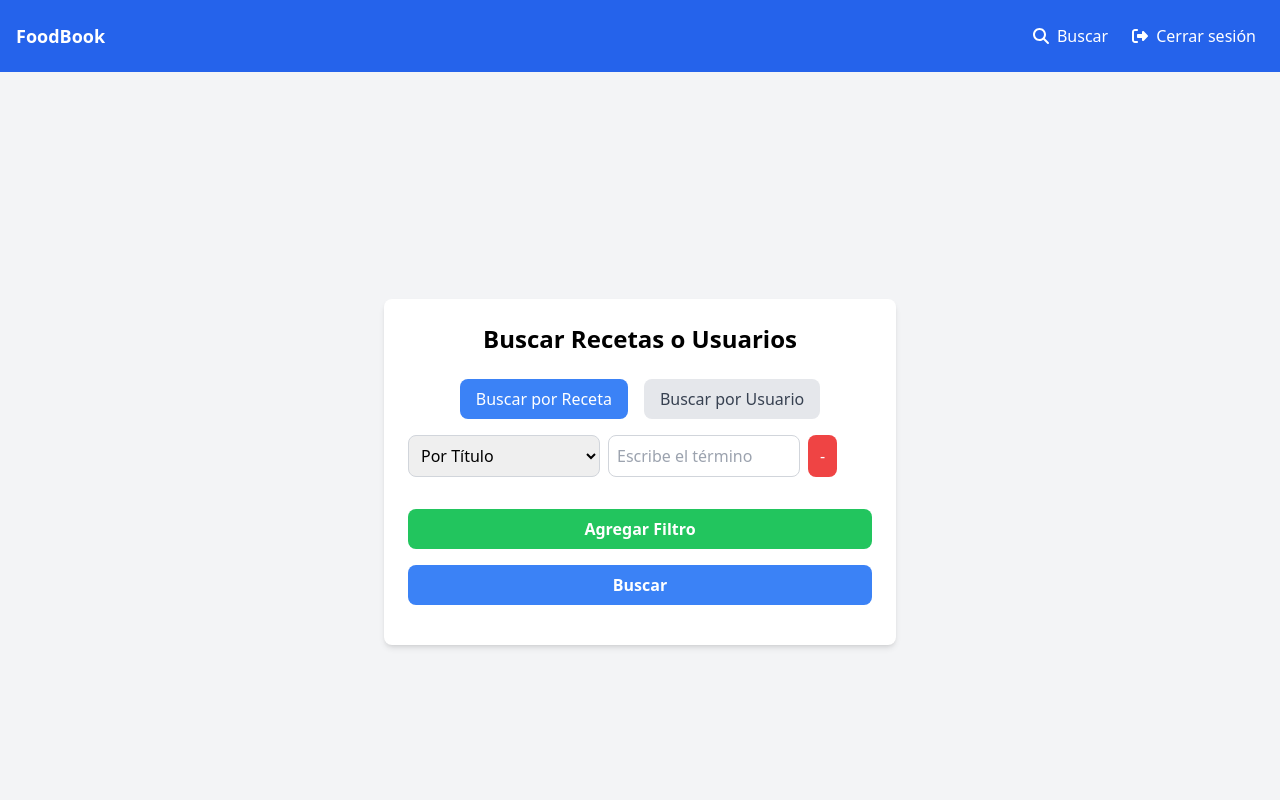
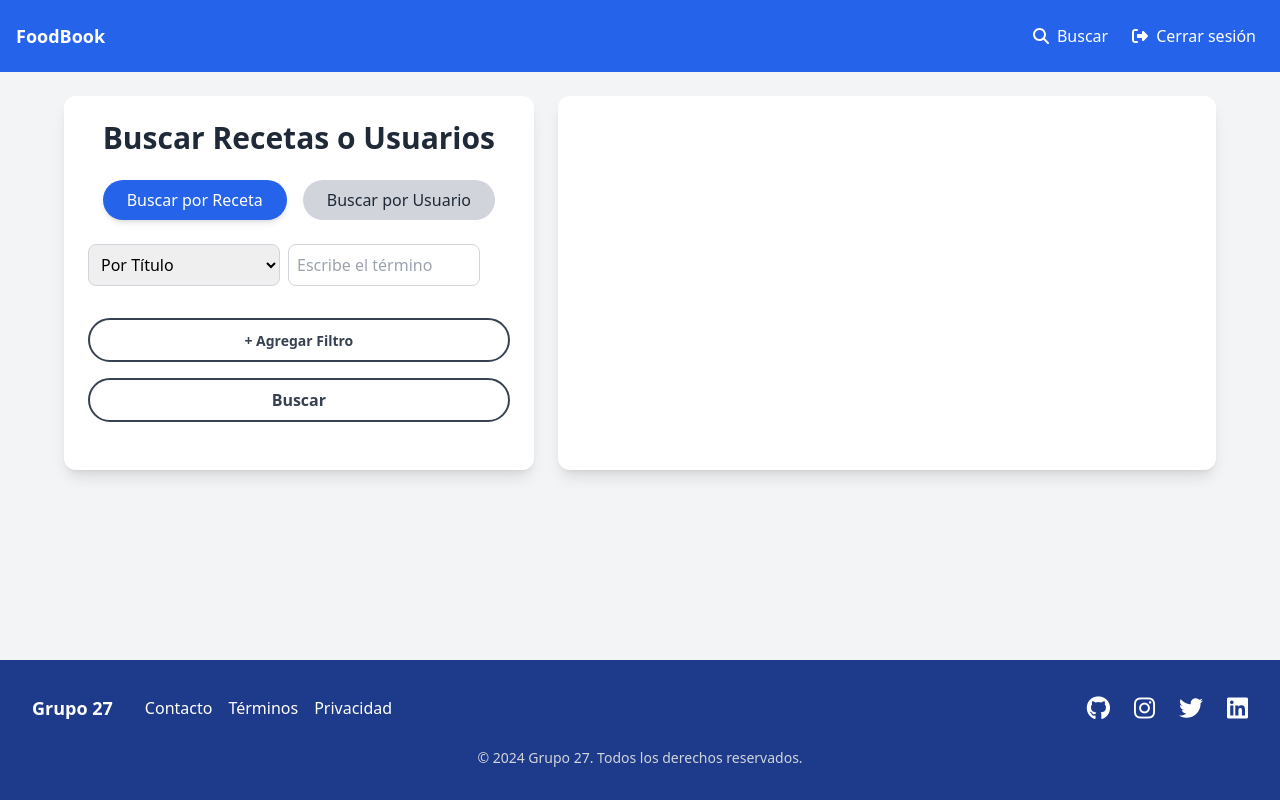
Before and after one commit to BenitezFranco/trabajoFinal, a Next.js app in the folder frontend/: page /search in a window 1280 px wide. Shown: the top 800 px of the page. Built offline with nearby package versions, Linux system fonts and the light colour scheme; no server answers.

Commit message:
mejorando el buscador

```diff
--- a/frontend/components/homeLog/HomeLog.jsx
+++ b/frontend/components/homeLog/HomeLog.jsx
@@ -32,8 +32,8 @@ const Home = () => {
     return (
         <div className="flex flex-col min-h-screen">
             <Header />
-            <main className="flex-grow p-6 bg-gray-100 flex justify-between">
-                <div className="flex flex-col items-center w-1/2"> {/* Contenido central */}
+            <main className="flex-grow p-6 bg-gray-100 flex justify-center items-center">
+                <div className="flex flex-col items-center w-full max-w-md"> {/* Contenedor central */}
                     <h1 className="text-3xl font-bold mb-4 text-center">Bienvenido a Foodbook</h1>
                     <p className="text-lg text-center mb-8">Descubre, crea y comparte deliciosas recetas.</p>
 
@@ -60,6 +60,7 @@ const Home = () => {
             <Footer />
         </div>
     );
+
 };
 
 export default Home;
--- a/frontend/components/search/Search.jsx
+++ b/frontend/components/search/Search.jsx
@@ -9,9 +9,9 @@ const Search = () => {
     const [opcionesBusqueda, setOpcionesBusqueda] = useState([{ filter: 'titulo', term: '' }]);
     const [results, setResults] = useState([]);
     const [searchSubmitted, setSearchSubmitted] = useState(false);
-    const [modoBusqueda, setModoBusqueda] = useState('receta'); // Puede ser 'receta' o 'usuario'
-    const [usuarioTerm, setUsuarioTerm] = useState(''); // Término para la búsqueda por usuario
-    const [errorMessage, setErrorMessage] = useState(''); // Estado para mensaje de error
+    const [modoBusqueda, setModoBusqueda] = useState('receta');
+    const [usuarioTerm, setUsuarioTerm] = useState('');
+    const [errorMessage, setErrorMessage] = useState('');
 
     const handleSearch = async (e) => {
         e.preventDefault();
@@ -19,11 +19,11 @@ const Search = () => {
         setResults([]);
 
         if (modoBusqueda === 'usuario' && usuarioTerm.trim() === '') {
-            setErrorMessage('Por favor, ingresa un nombre de usuario para buscar.'); // Mensaje de error si el campo está vacío
+            setErrorMessage('Por favor, ingresa un nombre de usuario para buscar.');
             return;
         }
 
-        setErrorMessage(''); // Limpiar el mensaje de error si hay un término
+        setErrorMessage('');
 
         try {
             let searchQueries = '';
@@ -44,35 +44,30 @@ const Search = () => {
         }
     };
 
-    // Cambiar el modo de búsqueda
     const handleModoBusquedaChange = (modo) => {
         setModoBusqueda(modo);
-        setOpcionesBusqueda([{ filter: 'titulo', term: '' }]); // Reinicia las opciones de búsqueda
-        setUsuarioTerm(''); // Reinicia el término de búsqueda por usuario
-        setSearchSubmitted(false); // Resetea los resultados
-        setErrorMessage(''); // Limpiar el mensaje de error
+        setOpcionesBusqueda([{ filter: 'titulo', term: '' }]);
+        setUsuarioTerm('');
+        setSearchSubmitted(false);
+        setErrorMessage('');
     };
 
-    // Añadir una nueva opción de búsqueda para recetas
     const handleAddOption = () => {
         setOpcionesBusqueda([...opcionesBusqueda, { filter: 'id_categoria', term: '' }]);
     };
 
-    // Quitar una opción de búsqueda
     const handleRemoveOption = (index) => {
         const newOptions = opcionesBusqueda.filter((_, i) => i !== index);
         setOpcionesBusqueda(newOptions);
     };
 
-    // Manejar el cambio de un filtro específico
     const handleFilterChange = (index, newFilter) => {
         const newOptions = [...opcionesBusqueda];
         newOptions[index].filter = newFilter;
-        newOptions[index].term = ''; // Resetea el término al cambiar el filtro
+        newOptions[index].term = '';
         setOpcionesBusqueda(newOptions);
     };
 
-    // Manejar el cambio de un término específico
     const handleTermChange = (index, newTerm) => {
         const newOptions = [...opcionesBusqueda];
         newOptions[index].term = newTerm;
@@ -82,24 +77,24 @@ const Search = () => {
     return (
         <div className="flex flex-col min-h-screen">
             <Header />
-            <div className="flex flex-col items-center justify-center min-h-screen bg-gray-100">
-                <div className="w-full max-w-lg bg-white p-6 rounded-lg shadow-md">
-                    <h1 className="text-2xl font-bold text-center mb-6">Buscar Recetas o Usuarios</h1>
+            <div className="flex-grow bg-gray-100 p-6">
+                <div className="grid grid-cols-7 grid-rows-4 gap-6 max-w-6xl mx-auto">
+                    {/* Sección de Búsqueda */}
+                    <div className="col-span-3 row-span-4 bg-white p-6 rounded-xl shadow-lg">
+                        <h1 className="text-3xl font-semibold text-center text-gray-800 mb-6">Buscar Recetas o Usuarios</h1>
 
                         {/* Selector de modo de búsqueda */}
-                    <div className="flex justify-center space-x-4 mb-4">
+                        <div className="flex justify-center space-x-4 mb-6">
                             <button
                                 onClick={() => handleModoBusquedaChange('receta')}
-                            className={`py-2 px-4 rounded-lg ${
-                                modoBusqueda === 'receta' ? 'bg-blue-500 text-white' : 'bg-gray-200 text-gray-700'
+                                className={`py-2 px-6 rounded-full transition-all duration-300 transform hover:scale-105 ${modoBusqueda === 'receta' ? 'bg-blue-600 text-white shadow-md' : 'bg-gray-300 text-gray-800'
                                     }`}
                             >
                                 Buscar por Receta
                             </button>
                             <button
                                 onClick={() => handleModoBusquedaChange('usuario')}
-                            className={`py-2 px-4 rounded-lg ${
-                                modoBusqueda === 'usuario' ? 'bg-blue-500 text-white' : 'bg-gray-200 text-gray-700'
+                                className={`py-2 px-6 rounded-full transition-all duration-300 transform hover:scale-105 ${modoBusqueda === 'usuario' ? 'bg-green-600 text-white shadow-md' : 'bg-gray-300 text-gray-800'
                                     }`}
                             >
                                 Buscar por Usuario
@@ -107,10 +102,9 @@ const Search = () => {
                         </div>
 
                         {/* Formulario de búsqueda */}
-                    <form onSubmit={handleSearch} className="mb-4">
+                        <form onSubmit={handleSearch} className="mb-6">
                             <div className="flex flex-col space-y-4">
                                 {modoBusqueda === 'receta' ? (
-                                // Formulario de búsqueda de recetas con múltiples opciones
                                     <>
                                         {opcionesBusqueda.map((opcion, index) => (
                                             <OpcionBusqueda
@@ -126,20 +120,19 @@ const Search = () => {
                                         <button
                                             type="button"
                                             onClick={handleAddOption}
-                                        className="bg-green-500 text-white font-bold py-2 px-4 rounded-lg hover:bg-green-600 focus:outline-none focus:ring-2 focus:ring-green-500"
+                                            className="bg-transparent text-gray-700 font-semibold border-2 border-gray-700 rounded-full py-2 px-6 mt-4 hover:bg-gray-200 focus:outline-none transition duration-300 transform hover:scale-105"
                                         >
-                                        Agregar Filtro
+                                            <span className="text-sm">+ Agregar Filtro</span>
                                         </button>
                                     </>
                                 ) : (
-                                // Input de búsqueda para buscar por usuario
                                     <>
                                         <input
                                             type="text"
                                             placeholder="Buscar por nombre de usuario"
                                             value={usuarioTerm}
                                             onChange={(e) => setUsuarioTerm(e.target.value)}
-                                        className="border border-gray-300 p-2 rounded-lg w-full focus:outline-none focus:ring-2 focus:ring-blue-500"
+                                            className="border border-gray-300 p-3 rounded-lg w-full focus:outline-none focus:ring-2 focus:ring-blue-500 transition duration-300 transform hover:scale-105"
                                         />
                                         {errorMessage && (
                                             <p className="text-red-500 text-sm mt-1">{errorMessage}</p>
@@ -148,21 +141,25 @@ const Search = () => {
                                 )}
 
                                 <button
-                                type="submit"
-                                className="bg-blue-500 text-white font-bold py-2 px-4 rounded-lg hover:bg-blue-600 focus:outline-none focus:ring-2 focus:ring-blue-500"
+                                    type="submit"  // Cambié de type="button" a type="submit"
+                                    className="bg-transparent text-gray-700 font-semibold border-2 border-gray-700 rounded-full py-2 px-6 mt-4 hover:bg-gray-200 focus:outline-none transition duration-300 transform hover:scale-105"
                                 >
                                     Buscar
                                 </button>
+
                             </div>
                         </form>
                     </div>
 
-                {/* Mostrar los resultados */}
+                    {/* Sección de Resultados */}
+                    <div className="col-span-5 row-span-4 col-start-4 bg-white p-6 rounded-xl shadow-lg">
                         {searchSubmitted && results.length > 0 ? (
                             <SearchGrid results={results} />
                         ) : searchSubmitted && results.length === 0 ? (
                             <p className="text-gray-500 text-center">No se encontraron resultados</p>
                         ) : null}
+                    </div>
+                </div>
             </div>
             <Footer />
         </div>
--- a/frontend/components/search/opcionBusqueda/OpcionBusqueda.jsx
+++ b/frontend/components/search/opcionBusqueda/OpcionBusqueda.jsx
@@ -1,6 +1,5 @@
 import React, { useEffect, useState } from 'react';
 import Select from 'react-select';
-
 
 const OpcionBusqueda = ({ index, filter, term, onFilterChange, onTermChange, onRemove }) => {
     const [ingredientes, setIngredientes] = useState([]);
@@ -27,6 +26,7 @@ const OpcionBusqueda = ({ index, filter, term, onFilterChange, onTermChange, onR
         { value: 'Media', label: 'Media' },
         { value: 'Difícil', label: 'Difícil' },
     ];
+
     useEffect(() => {
         // Llamada a la API para obtener ingredientes
         const fetchIngredientes = async () => {
@@ -51,6 +51,7 @@ const OpcionBusqueda = ({ index, filter, term, onFilterChange, onTermChange, onR
 
         fetchIngredientes();
     }, []);
+
     const handleTermChange = (selectedOption) => {
         // Si se selecciona una opción, actualiza el término con el valor de la opción
         onTermChange(index, selectedOption ? selectedOption.value : '');
@@ -108,14 +109,30 @@ const OpcionBusqueda = ({ index, filter, term, onFilterChange, onTermChange, onR
                 />
             )}
 
+            {/* Botón de eliminar solo si no es el primer filtro */}
+            {index > 0 && (
                 <button
                     type="button"
                     onClick={() => onRemove(index)}
-                className="bg-red-500 text-white px-3 py-1 rounded-lg"
-                disabled={index === 0} // Deshabilitar si es el primer elemento para que siempre quede uno
+                    className="bg-red-500 text-white rounded-full p-2 transition-all duration-300 transform hover:bg-red-600 hover:scale-105 focus:outline-none"
+                    aria-label="Eliminar filtro"
                 >
-                -
+                    <svg
+                        xmlns="http://www.w3.org/2000/svg"
+                        fill="none"
+                        viewBox="0 0 24 24"
+                        stroke="currentColor"
+                        className="w-5 h-5"
+                    >
+                        <path
+                            strokeLinecap="round"
+                            strokeLinejoin="round"
+                            strokeWidth="2"
+                            d="M6 18L18 6M6 6l12 12"
+                        />
+                    </svg>
                 </button>
+            )}
         </div>
     );
 };
```
Also changed, not shown: frontend/components/cards/usuario/CardUsuario.jsx (+26 -10 lines), frontend/components/search/SearchGrid.jsx (+35 -22 lines). Lines whose indentation alone changed are shown as unchanged.
